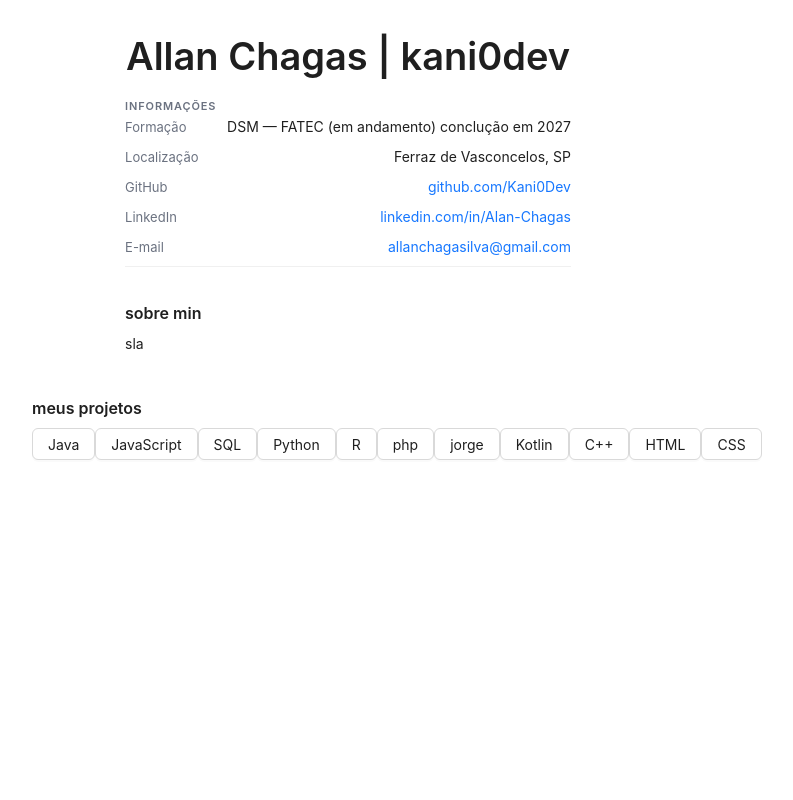
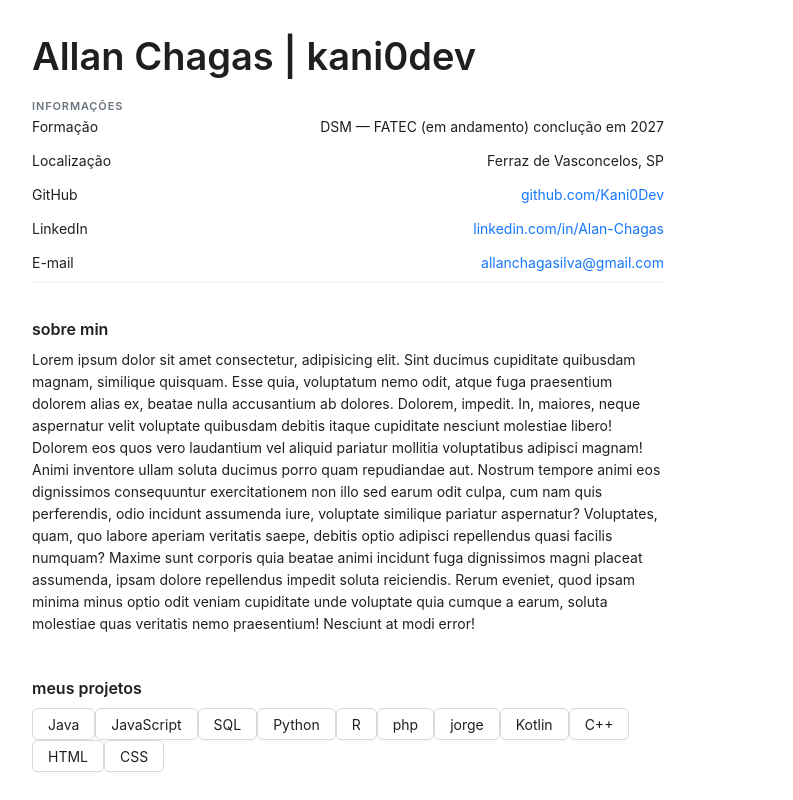
Before and after one commit to kani0dev/Meu-Portifolio, a React (Vite) app: page / in a window 1280 px wide. Shown: the whole page, without its empty margins (292-1085 px from the left). Built offline with nearby package versions, Linux system fonts and the light colour scheme.

Commit message:
just aura farming 67

```diff
--- a/src/assets/componets/Aboutme/Aboutme.jsx
+++ b/src/assets/componets/Aboutme/Aboutme.jsx
@@ -15,11 +15,10 @@ const Aboutme = () => {
   return (
     <Flex
     vertical
-    align='center'
+    align='start'
     >
         <Title
         level={1}
-        style={{ marginbottom: 0 }}
         >
         Allan Chagas | kani0dev
         </Title>
--- a/src/assets/componets/Aboutme/InfoSection.jsx
+++ b/src/assets/componets/Aboutme/InfoSection.jsx
@@ -32,20 +32,15 @@ export default function InfoSection() {
 
       <Flex
       vertical
-      gap={8}
+      gap={12}
       >
       {infos.map(({ label, value, href }) => (
           <Flex
           key={label}
           gap={12}
-          align="baseline"
           justify='space-between'
           >
-            <Text style={{
-              minWidth: 90,
-              fontSize: 13,
-              color: '#6b7280'
-              }}>
+            <Text>
                 {label}
             </Text>
 
--- a/src/assets/componets/Aboutme/Resume.jsx
+++ b/src/assets/componets/Aboutme/Resume.jsx
@@ -14,7 +14,7 @@ const Resume = () =>{
                 sobre min
             </Title>
             <Paragraph>
-                sla
+                Lorem ipsum dolor sit amet consectetur, adipisicing elit. Sint ducimus cupiditate quibusdam magnam, similique quisquam. Esse quia, voluptatum nemo odit, atque fuga praesentium dolorem alias ex, beatae nulla accusantium ab dolores. Dolorem, impedit. In, maiores, neque aspernatur velit voluptate quibusdam debitis itaque cupiditate nesciunt molestiae libero! Dolorem eos quos vero laudantium vel aliquid pariatur mollitia voluptatibus adipisci magnam! Animi inventore ullam soluta ducimus porro quam repudiandae aut. Nostrum tempore animi eos dignissimos consequuntur exercitationem non illo sed earum odit culpa, cum nam quis perferendis, odio incidunt assumenda iure, voluptate similique pariatur aspernatur? Voluptates, quam, quo labore aperiam veritatis saepe, debitis optio adipisci repellendus quasi facilis numquam? Maxime sunt corporis quia beatae animi incidunt fuga dignissimos magni placeat assumenda, ipsam dolore repellendus impedit soluta reiciendis. Rerum eveniet, quod ipsam minima minus optio odit veniam cupiditate unde voluptate quia cumque a earum, soluta molestiae quas veritatis nemo praesentium! Nesciunt at modi error!
             </Paragraph>
         </Typography>
     </Flex>
--- a/src/assets/componets/LanguagesSection/index.jsx
+++ b/src/assets/componets/LanguagesSection/index.jsx
@@ -1,4 +1,4 @@
-import { Flex } from "antd"
+import { Flex, Space } from "antd"
 import LanguagesBTNS from "./btn/LinguagemsBTN"
 import CriarLanguagesModal from "./modal/LanguagesModal"
 import { useState } from "react";
@@ -8,7 +8,10 @@ const  ProjectLangContainer = () =>{
     const [selectedLang, setSelectedLang] = useState(null);
     return (
         <Flex
+        align="center"
+        vertical
         >
+            <Space>
                 <LanguagesBTNS
                 onLangClick={setSelectedLang}
                 />
@@ -19,6 +22,7 @@ const  ProjectLangContainer = () =>{
                         onClose={() => setSelectedLang(null)}
                         />
                     )}
+            </Space>
           </Flex>
     );
 }
--- a/src/assets/componets/LanguagesSection/modal/LanguagesModal.jsx
+++ b/src/assets/componets/LanguagesSection/modal/LanguagesModal.jsx
@@ -18,7 +18,6 @@ export default function CriarLanguagesModal({ lang, onClose }) {
       onCancel={onClose}
       footer={null}
       centered
-      width={700}
       destroyOnHidden // Limpa o estado ao fechar
       title={
         <Title level={3} style={{ margin: 0 }}>
```
Lines whose indentation alone changed are shown as unchanged.
